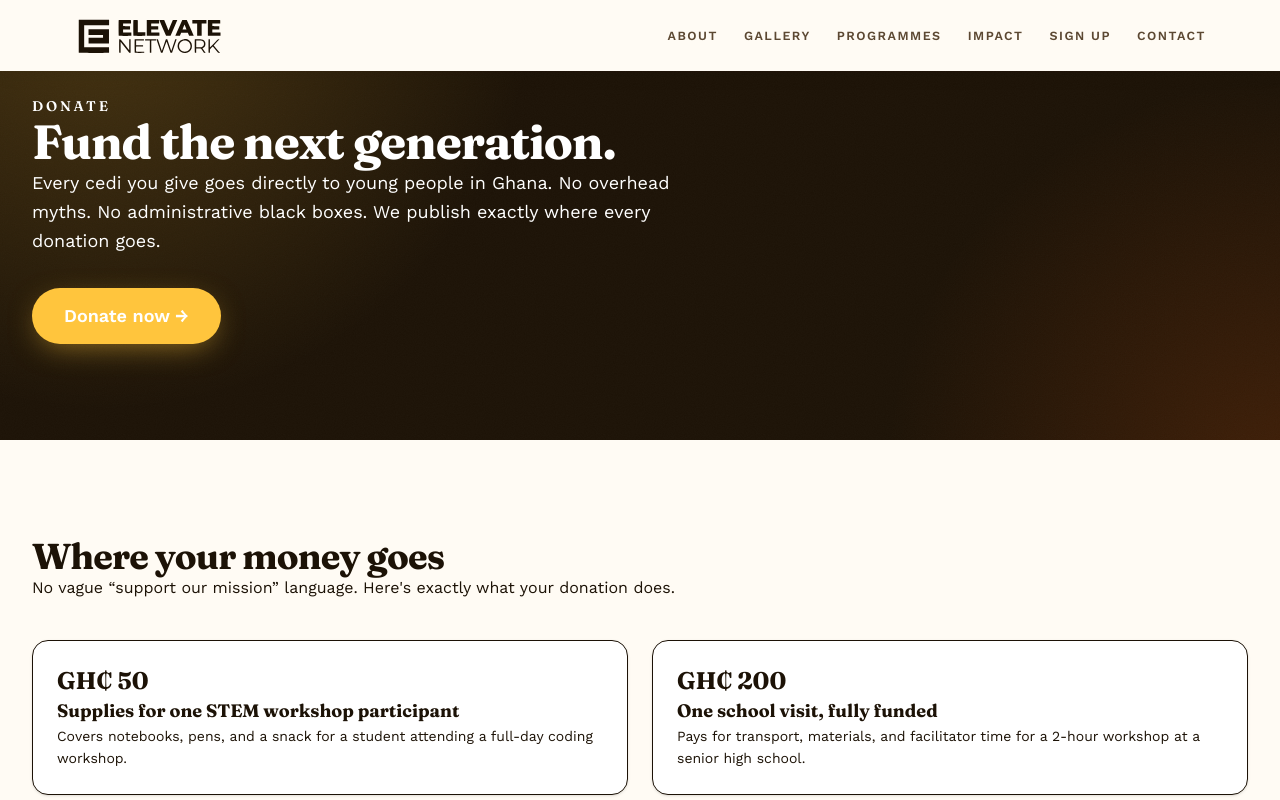
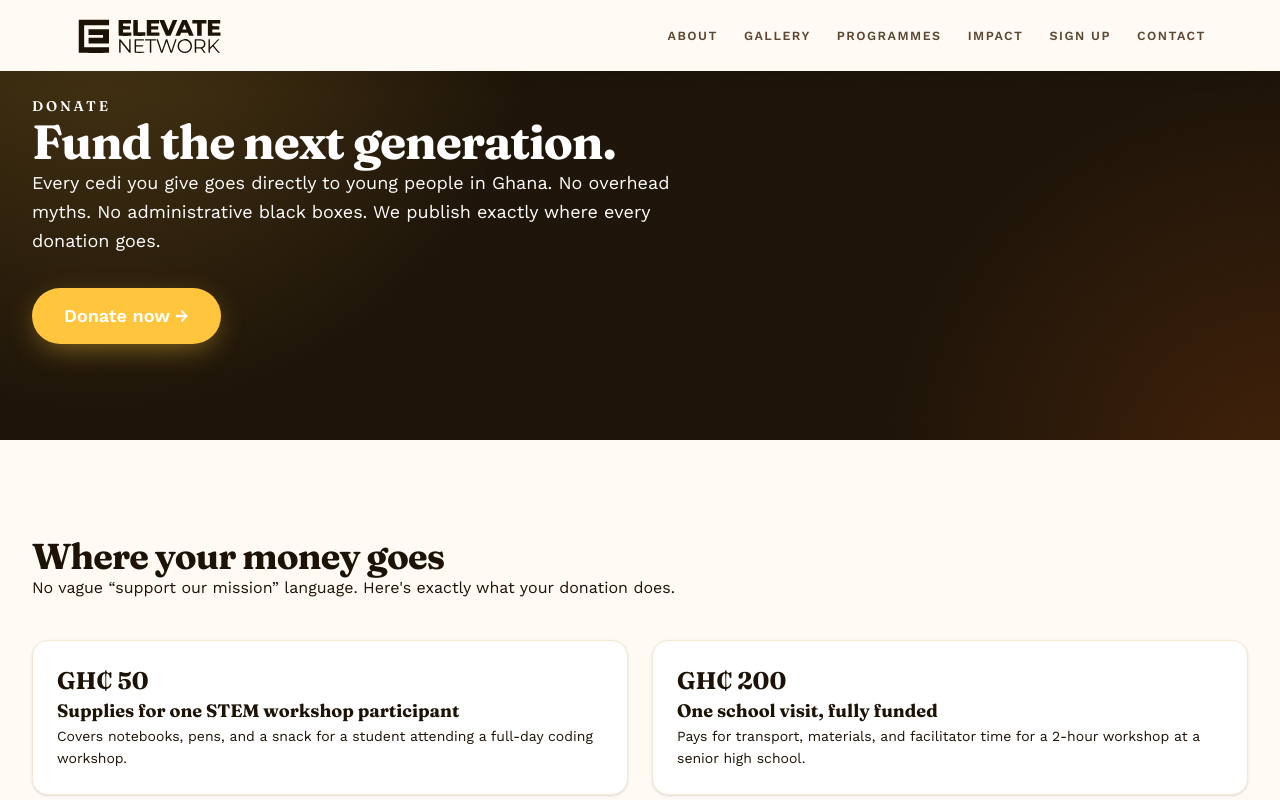
Before and after one commit to august-web/elevate-network, a Next.js app: page /donate in a window 1280 px wide. Shown: the top 800 px of the page. Built offline with nearby package versions, Linux system fonts and the light colour scheme; no server answers.

Commit message:
refactor(ui): retone card surfaces to paper and ink

```diff
--- a/src/components/ui/Card.tsx
+++ b/src/components/ui/Card.tsx
@@ -4,14 +4,13 @@ import { cn } from "@/lib/utils";
 type CardProps = HTMLAttributes<HTMLDivElement> & {
   /** Adds a subtle lift on hover — for clickable cards. */
   interactive?: boolean;
-  /** Color scheme. `dark` renders the navy brand surface, `glass` a frosted panel for dark sections. */
-  tone?: "light" | "dark" | "glass";
+  /** Color scheme. `dark` renders the ink brand surface. */
+  tone?: "light" | "dark";
 };
 
 const TONES = {
-  light: "border-brand-100 bg-white shadow-sm",
-  dark: "border-white/10 bg-brand-950 text-white shadow-sm",
-  glass: "glass text-white shadow-[0_20px_60px_-24px_rgba(0,0,0,0.6)]",
+  light: "border-cream bg-white shadow-sm",
+  dark: "border-white/10 bg-ink text-white shadow-sm",
 } as const;
 
 export function Card({
@@ -26,7 +25,7 @@ export function Card({
         "rounded-2xl border p-6",
         TONES[tone],
         interactive &&
-          "transition-all duration-300 hover:-translate-y-1.5 hover:border-volt-500 hover:shadow-[0_20px_50px_-14px_rgba(255,214,10,0.5)]",
+          "transition-all duration-300 hover:-translate-y-1.5 hover:border-sunbeam hover:shadow-[0_20px_50px_-14px_rgba(255,197,61,0.5)]",
         className,
       )}
       {...rest}
```
